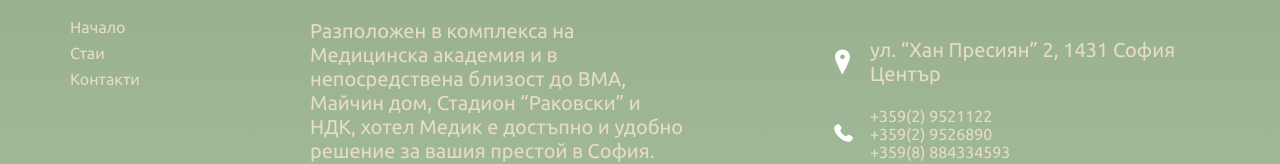
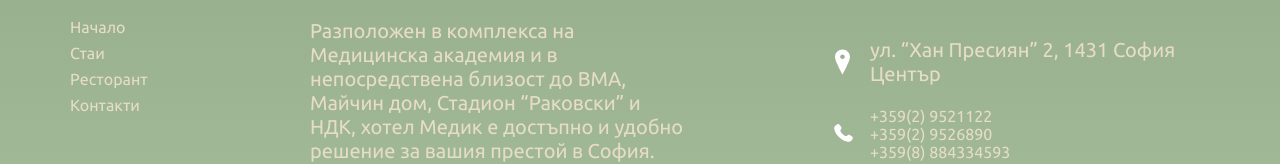
Before and after one commit to Zaxx3/hotel-medic, a React (Vite) app: page / in a window 1280 px wide. Shown: the part 2562-2726 px from the top of the page. Built offline with nearby package versions, Linux system fonts and the light colour scheme.

Commit message:
Updated footer

```diff
--- a/src/components/footer.jsx
+++ b/src/components/footer.jsx
@@ -10,6 +10,7 @@ function Footer() {
         <div className="links">
           <Link to="/">Начало</Link>
           <Link to="/rooms">Стаи</Link>
+          <Link to="/restaurant">Ресторант</Link>
           <Link to="/contacts">Контакти</Link>
         </div>
       </div>
```
